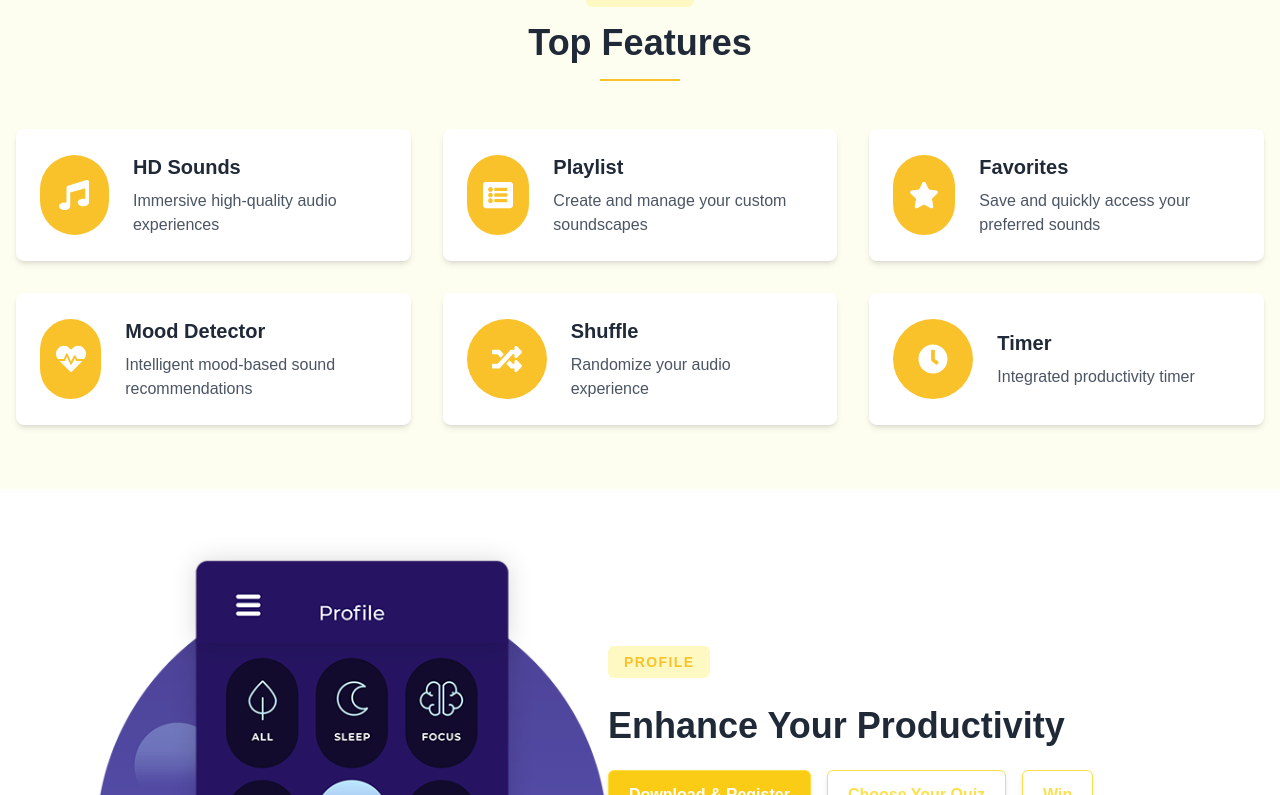
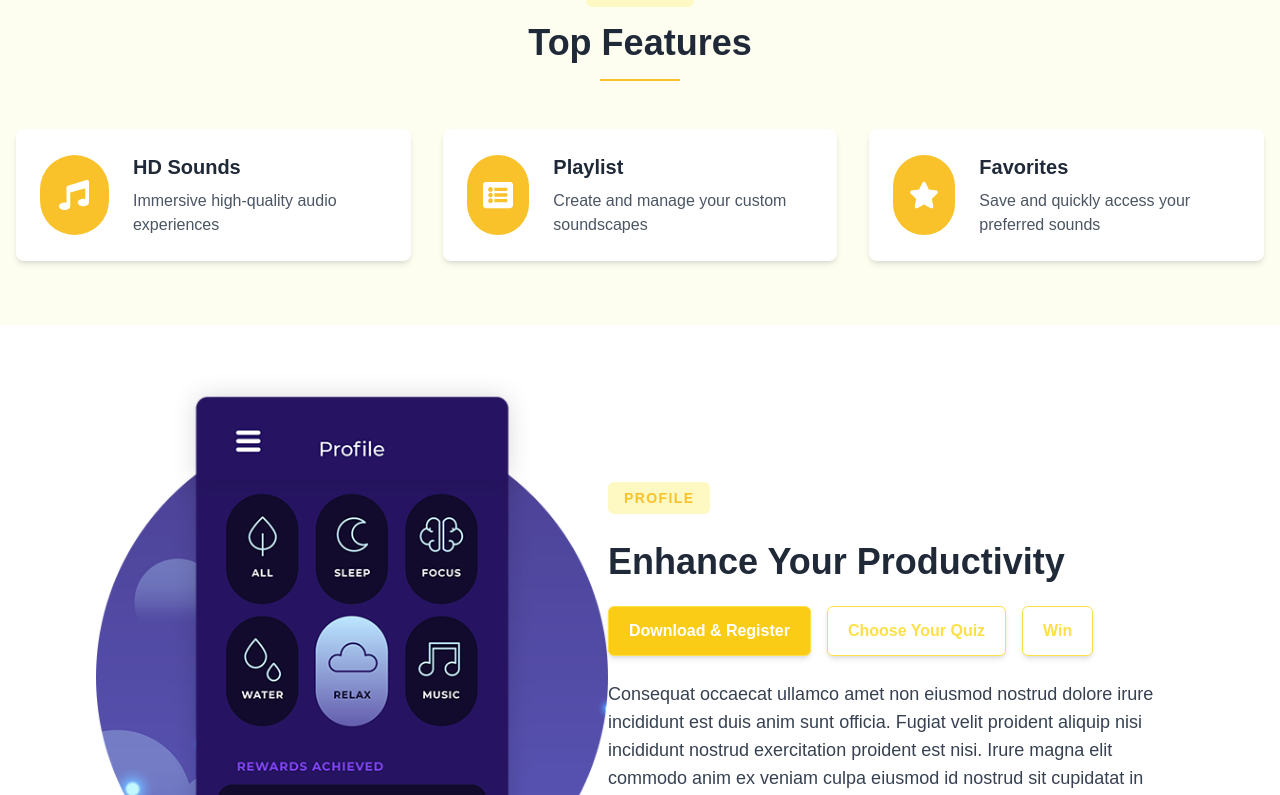
Before and after one commit to Sanaank-Official/website, a Next.js app: page / in a window 1280 px wide. Shown: the part 885-1680 px from the top of the page. Built offline with nearby package versions, Linux system fonts and the light colour scheme.

Commit message:
statesection speed up

```diff
--- a/src/app/page.js
+++ b/src/app/page.js
@@ -30,8 +30,8 @@ const containerVariants = {
 	visible: {
 		opacity: 1,
 		transition: {
-			delayChildren: 0.3,
-			staggerChildren: 0.2,
+			delayChildren: 0.2,
+			staggerChildren: 0.6,
 		},
 	},
 };
@@ -196,21 +196,6 @@ const Home = () => {
 								icon: <FaStar />,
 								title: "Favorites",
 								desc: "Save and quickly access your preferred sounds",
-							},
-							{
-								icon: <FaHeartbeat />,
-								title: "Mood Detector",
-								desc: "Intelligent mood-based sound recommendations",
-							},
-							{
-								icon: <FaRandom />,
-								title: "Shuffle",
-								desc: "Randomize your audio experience",
-							},
-							{
-								icon: <FaClock />,
-								title: "Timer",
-								desc: "Integrated productivity timer",
 							},
 						].map((feature, index) => (
 							<motion.div
--- a/src/components/Statesections.js
+++ b/src/components/Statesections.js
@@ -17,7 +17,7 @@ const StatsSection = () => {
 						counter.getAttribute("data-target")
 					);
 					let count = 0;
-					const increment = target / 200;
+					const increment = target / 150;
 					const interval = setInterval(() => {
 						count += increment;
 						if (count >= target) {
@@ -32,7 +32,7 @@ const StatsSection = () => {
 						} else {
 							counter.innerText = Math.ceil(count); // Regular number format
 						}
-					}, 30); // Adjust the speed of the animation by changing interval
+					}, 10); // Adjust the speed of the animation by changing interval
 					observer.unobserve(counter);
 				}
 			});
```
